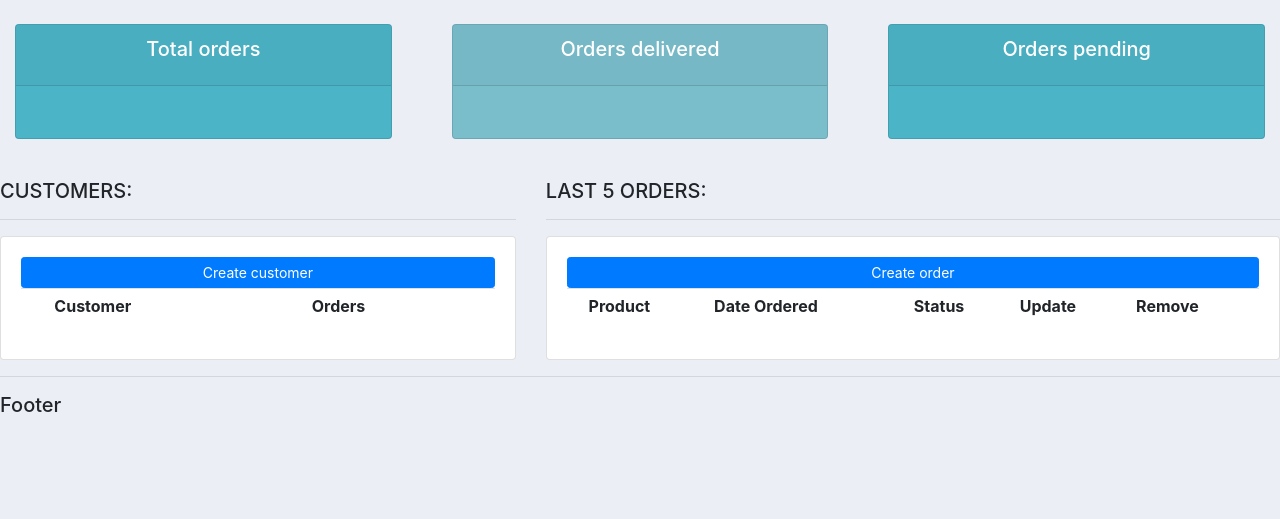
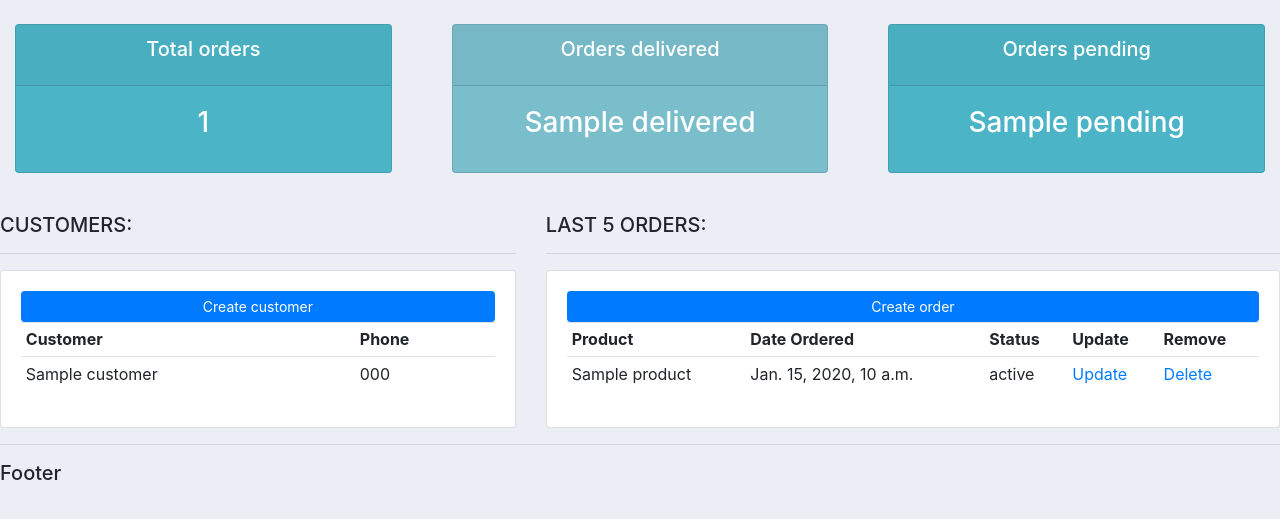
Before and after one commit to nazaralievas/crm, a Django app: template accounts/templates/accounts/dashboard.html in a window 1280 px wide. Shown: the part 56-575 px from the top of the page. Run offline with Django 3.2, Linux system fonts and the light colour scheme; the template is opened without the code that fills it: most values are stand-ins (such as "Sample title", 1, 10 or a date in 2020); lists and menus that the app fills with data are empty.

Commit message:
orders dashboard

```diff
--- a/accounts/templates/accounts/dashboard.html
+++ b/accounts/templates/accounts/dashboard.html
@@ -13,10 +13,17 @@
             <a class="btn btn-primary btn-sm btn-block" href="">Create customer</a>
             <table class="table table-sm">
                 <tr>
-                    <th></th>
                     <th>Customer</th>
-                    <th>Orders</th>
+                    <th>Phone</th>
                 </tr>
+
+                {% for customer in customers %}
+                    <tr>
+                        <td>{{ customer.name }}</td>
+                        <td>{{ customer.phone }}</td>
+                    </tr>
+                {% endfor %}
+
             </table>
         </div>
     </div>
@@ -28,13 +35,23 @@
             <a class="btn btn-primary btn-sm btn-block" href="">Create order</a>
             <table class="table table-sm">
                 <tr>
-                    <th></th>
                     <th>Product</th>
                     <th>Date Ordered</th>
                     <th>Status</th>
                     <th>Update</th>
                     <th>Remove</th>
                 </tr>
+
+                {% for order in orders %}
+                    <tr>
+                        <td>{{ order.product }}</td>
+                        <td>{{ order.date_created }}</td>
+                        <td>{{ order.status }}</td>
+                        <td><a href="">Update</a></td>
+                        <td><a href="">Delete</a></td>
+                    </tr>
+                {% endfor %}
+
             </table>
         </div>
     </div>
--- a/accounts/templates/accounts/status.html
+++ b/accounts/templates/accounts/status.html
@@ -8,7 +8,7 @@
                     <h5 class="card-title">Total orders</h5>
                 </div>
                 <div class="card-body">
-                    <h3 class="card-title"></h3>
+                    <h3 class="card-title">{{total_orders}}</h3>
                 </div>
             </div>
         </div>
@@ -21,7 +21,7 @@
                     <h5 class="card-title">Orders delivered</h5>
                 </div>
                 <div class="card-body">
-                    <h3 class="card-title"></h3>
+                    <h3 class="card-title">{{delivered}}</h3>
                 </div>
             </div>
         </div>
@@ -34,7 +34,7 @@
                     <h5 class="card-title">Orders pending</h5>
                 </div>
                 <div class="card-body">
-                    <h3 class="card-title"></h3>
+                    <h3 class="card-title">{{pending}}</h3>
                 </div>
             </div>
         </div>
```
Also changed, not shown: accounts/templates/accounts/products.html (+9 -0 lines), accounts/views.py (+20 -2 lines).
